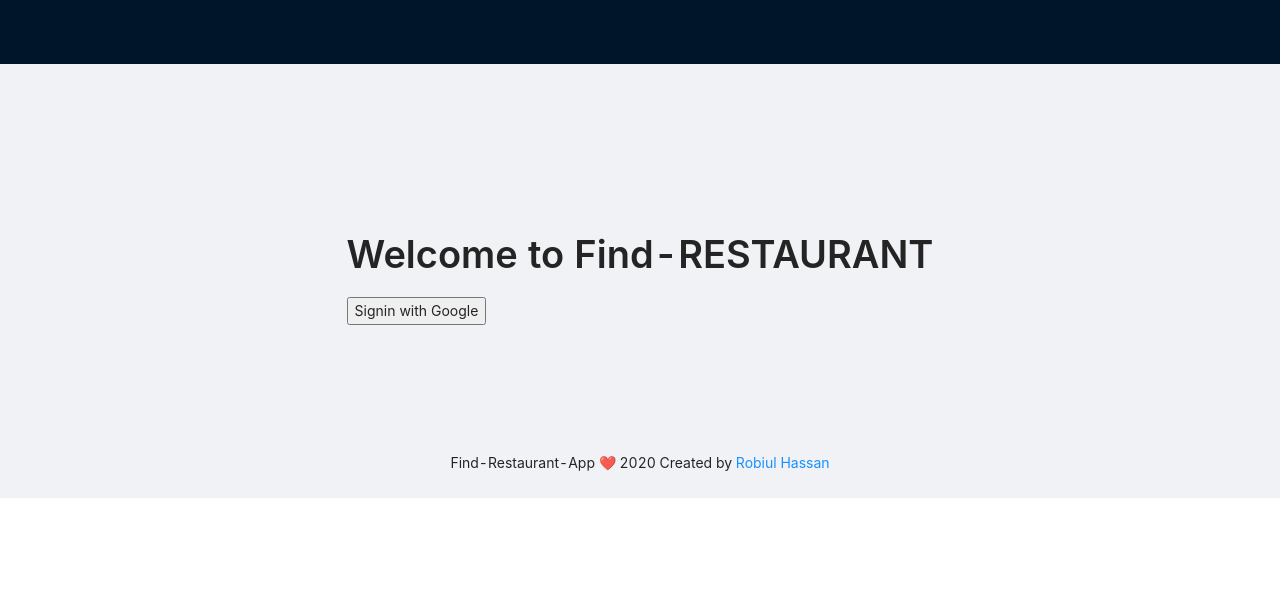
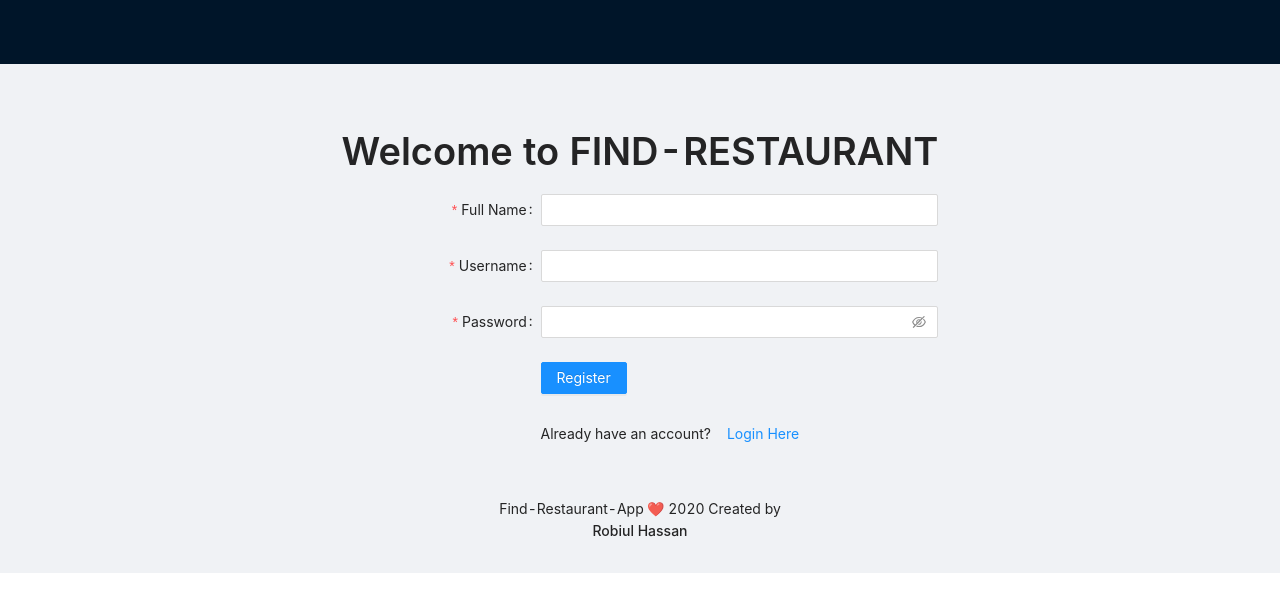
Before and after one commit to mrh-jishan/restaurant-app-fe, a React (Create React App) app: page /auth/register in a window 1280 px wide. Before the commit this address led to /auth/login. Shown: the top 612 px of the page. Built offline with nearby package versions, Linux system fonts and the light colour scheme.

Commit message:
added login and register page

```diff
--- a/src/components/Footer.js
+++ b/src/components/Footer.js
@@ -3,7 +3,11 @@
 
 const Footer = () => {
     return (
-        <Layout.Footer style={{ textAlign: 'center' }}>Find-Restaurant-App ❤️ 2020 Created by <a href='https://mrh-jishan.github.io/mrh-jishan/' rel="noreferrer" target='_blank'>Robiul Hassan</a></Layout.Footer>
+        <Layout.Footer style={{ textAlign: 'center' }}>Find-Restaurant-App ❤️ 2020 Created by
+            <a href='https://mrh-jishan.github.io/mrh-jishan/' rel="noreferrer" target='_blank'>
+                <h4>Robiul Hassan</h4>
+            </a>
+        </Layout.Footer>
     )
 }
 export default Footer;
--- a/src/pages/Login.js
+++ b/src/pages/Login.js
@@ -1,11 +1,23 @@
-import { Col, Layout, Row, Typography } from 'antd';
+import { Button, Col, Form, Input, Layout, Row, Typography } from 'antd';
 import React, { useEffect } from 'react';
+import { Link } from 'react-router-dom';
 import Footer from '../components/Footer';
-// import googleIcon from './../images/google-icon.svg';
-// import { auth, signInWithGoogle } from "./../services/firebase";
 
 
-
+const layout = {
+    labelCol: {
+        span: 8,
+    },
+    wrapperCol: {
+        span: 16,
+    },
+};
+const tailLayout = {
+    wrapperCol: {
+        offset: 8,
+        span: 16,
+    },
+};
 
 const { Header, Content } = Layout;
 
@@ -15,6 +27,14 @@
         // const user = auth.currentUser;
         console.log('user: ');
     }, []);
+
+    const onFinish = (values) => {
+        console.log('Success:', values);
+    };
+
+    const onFinishFailed = (errorInfo) => {
+        console.log('Failed:', errorInfo);
+    };
 
     return (
         <Layout>
@@ -26,12 +46,57 @@
                     justify='center'
                     style={{ minHeight: '300px' }}>
                     <Col >
-                        <Typography.Title>Welcome to Find-RESTAURANT</Typography.Title>
-                        <button className="login-provider-button"
-                            onClick={()=>{}}>
-                            {/* <img src={googleIcon} alt="google icon" height={40} width={40} /> */}
-                            <span> Signin with Google</span>
-                        </button>
+                        <Typography.Title>Welcome to FIND-RESTAURANT</Typography.Title>
+                        <Form
+                            {...layout}
+                            name="basic"
+                            initialValues={{
+                                remember: true,
+                            }}
+                            onFinish={onFinish}
+                            onFinishFailed={onFinishFailed}
+                        >
+                            <Form.Item
+                                label="Username"
+                                name="username"
+                                rules={[
+                                    {
+                                        required: true,
+                                        message: 'Please input your username!',
+                                    },
+                                ]}
+                            >
+                                <Input />
+                            </Form.Item>
+
+                            <Form.Item
+                                label="Password"
+                                name="password"
+                                rules={[
+                                    {
+                                        required: true,
+                                        message: 'Please input your password!',
+                                    },
+                                ]}
+                            >
+                                <Input.Password />
+                            </Form.Item>
+
+                            <Form.Item {...tailLayout}>
+                                <Button type="primary" htmlType="submit">
+                                    Login
+                                </Button>
+                            </Form.Item>
+
+                            <Form.Item {...tailLayout} name="remember" valuePropName="checked">
+                                Don't you have an account?
+                                <Link to="/auth/register">
+                                    <Button type="link" >Register Here</Button>
+                                </Link>
+                            </Form.Item>
+
+
+                        </Form>
                     </Col>
                 </Row>
             </Content>
--- /dev/null
+++ b/src/pages/Register.js
@@ -0,0 +1,120 @@
+import { Button, Col, Form, Input, Layout, Row, Typography } from 'antd';
+import React, { useEffect } from 'react';
+import { Link } from 'react-router-dom';
+import Footer from '../components/Footer';
+
+const layout = {
+  labelCol: {
+    span: 8,
+  },
+  wrapperCol: {
+    span: 16,
+  },
+};
+const tailLayout = {
+  wrapperCol: {
+    offset: 8,
+    span: 16,
+  },
+};
+
+const { Header, Content } = Layout;
+
+const Register = ({ history }) => {
+
+  useEffect(() => {
+    // const user = auth.currentUser;
+    console.log('user: ');
+  }, []);
+
+  const onFinish = (values) => {
+    console.log('Success:', values);
+  };
+
+  const onFinishFailed = (errorInfo) => {
+    console.log('Failed:', errorInfo);
+  };
+
+  return (
+    <Layout>
+      <Header>
+        <div className="logo" />
+      </Header>
+      <Content style={{ padding: '0 50px', marginTop: 64 }}>
+        <Row align='middle'
+          justify='center'
+          style={{ minHeight: '300px' }}>
+          <Col >
+            <Typography.Title>Welcome to FIND-RESTAURANT</Typography.Title>
+            <Form
+              {...layout}
+              name="basic"
+              initialValues={{
+                remember: true,
+              }}
+              onFinish={onFinish}
+              onFinishFailed={onFinishFailed}
+            >
+
+            <Form.Item
+                label="Full Name"
+                name="name"
+                rules={[
+                  {
+                    required: true,
+                    message: 'Please input your full name!',
+                  },
+                ]}
+              >
+                <Input />
+              </Form.Item>
+
+              <Form.Item
+                label="Username"
+                name="username"
+                rules={[
+                  {
+                    required: true,
+                    message: 'Please input your username!',
+                  },
+                ]}
+              >
+                <Input />
+              </Form.Item>
+
+              <Form.Item
+                label="Password"
+                name="password"
+                rules={[
+                  {
+                    required: true,
+                    message: 'Please input your password!',
+                  },
+                ]}
+              >
+                <Input.Password />
+              </Form.Item>
+
+              <Form.Item {...tailLayout}>
+                <Button type="primary" htmlType="submit">
+                  Register
+        </Button>
+              </Form.Item>
+
+              <Form.Item {...tailLayout} name="remember" valuePropName="checked">
+                Already have an account?
+                                <Link to="/auth/login">
+                  <Button type="link" >Login Here</Button>
+                </Link>
+              </Form.Item>
+
+            </Form>
+          </Col>
+        </Row>
+      </Content>
+      <Footer />
+    </Layout>
+  )
+}
+
+export default Register;
--- a/src/pages/index.js
+++ b/src/pages/index.js
@@ -1,4 +1,5 @@
 export { default as Footer } from './About';
 export { default as Home } from './Home';
 export { default as Login } from './Login';
+export { default as Register } from './Register';
 export { default as Profile } from './Profile';
--- a/src/routes/AuthRoute.js
+++ b/src/routes/AuthRoute.js
@@ -2,8 +2,7 @@
 import { Redirect, Route, Switch } from "react-router-dom";
 import { AuthContext } from "../AuthProvider";
 import history from "../history";
-import Login from "../pages/Login";
-
+import { Login, Register } from "../pages";
 
 const AuthRoute = () => {
     const { authenticated } = useContext(AuthContext);
@@ -17,6 +16,7 @@
     return (
         <Switch>
             <Route path="/auth/login" component={Login} />
+            <Route path="/auth/register" component={Register} />
             <Redirect to="/auth/login" from="/auth" />
         </Switch>
     );
```
